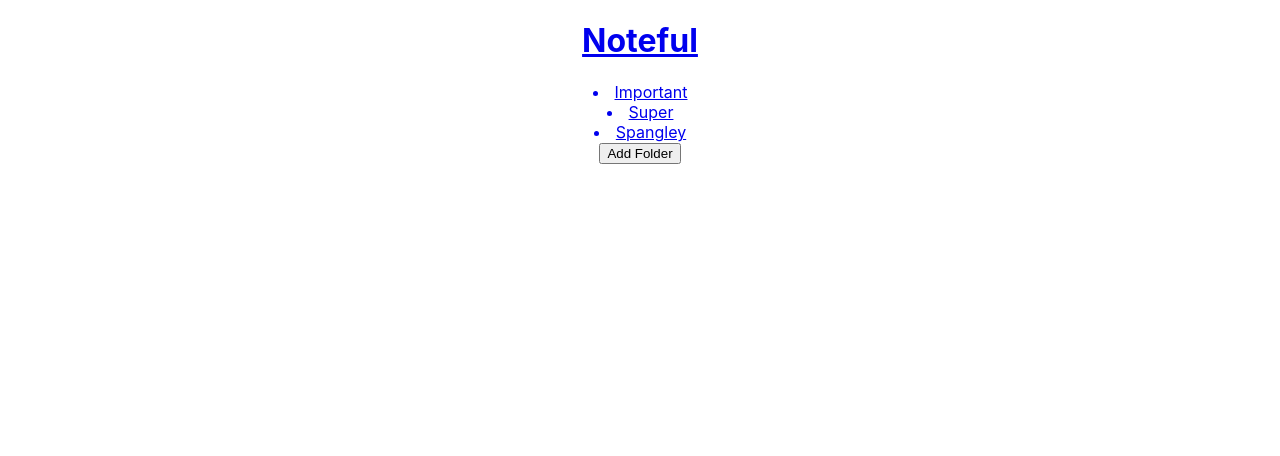
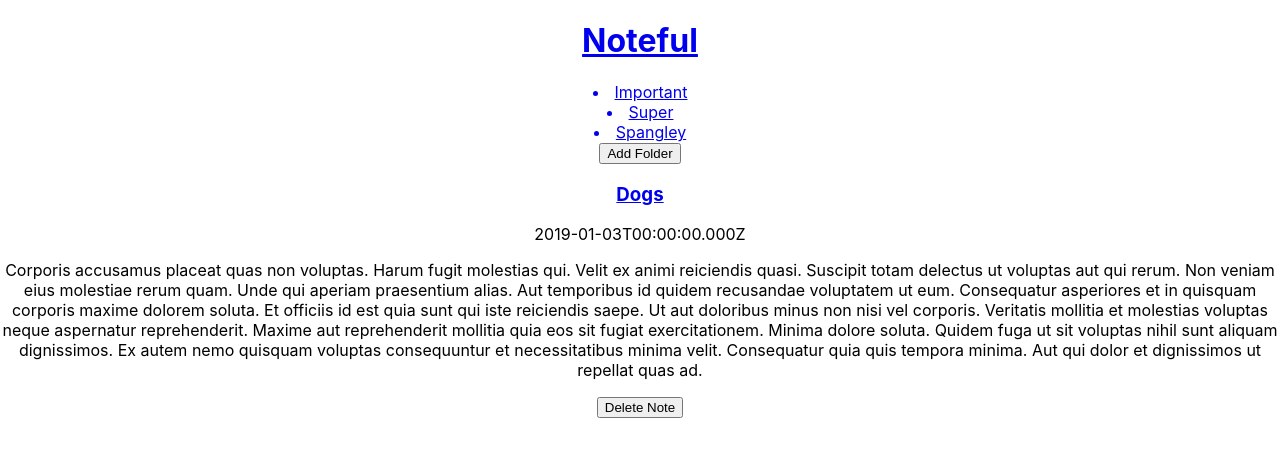
Before and after one commit to wysocki129/react-noteful, a React (Create React App) app: page /folder/b0715efe-ffaf-11e8-8eb2-f2801f1b9fd1/note/cbc787a0-ffaf-11e8-8eb2-f2801f1b9fd1 in a window 1280 px wide. Shown: the top 456 px of the page. Built offline with nearby package versions, Linux system fonts and the light colour scheme.

Commit message:
added note page TODO -> Make go back button

```diff
--- a/src/App.js
+++ b/src/App.js
@@ -3,11 +3,19 @@ import './App.css';
 import { BrowserRouter as Router, Route, Link } from 'react-router-dom';
 import FolderList from './components/FolderList/FolderList';
 import NoteList from './components/NoteList/NoteList';
+import NotePage from './components/NotePage/NotePage';
 import { dummyFolders, dummyNotes } from './dummy-store';
 
 const App = ({ starterFolders, starterNotes }) => {
 	const [allFolders, setAllFolders] = useState(dummyFolders);
 	const [allNotes, setAllNotes] = useState(dummyNotes);
+
+	const getNotePage = (allNotes, selectedNoteId) => {
+		let noteForPage = allNotes.filter(
+			note => note.id === selectedNoteId
+		);
+		return noteForPage[0];
+	};
 
 	return (
 		<Router>
@@ -21,24 +29,32 @@ const App = ({ starterFolders, starterNotes }) => {
 					exact
 					render={() => (
 						<>
+							<NoteList allNotes={allNotes} />
+						</>
+					)}
+				/>
+				<Route
+					path="/folder/:folderId"
+					exact
+					render={({ match }) => (
+						<>
 							<NoteList
 								allNotes={allNotes}
-								folderFilter={null}
+								folderFilter={match.params.folderId}
 							/>
 						</>
 					)}
 				/>
 				<Route
-					path="/folder/:id"
+					path="/folder/:folderId/note/:noteId"
 					exact
 					render={({ match }) => (
-						<>
-							{' '}
-							<NoteList
-								allNotes={allNotes}
-								folderFilter={match.params.id}
-							/>
-						</>
+						<NotePage
+							data={getNotePage(
+								allNotes,
+								match.params.noteId
+							)}
+						/>
 					)}
 				/>
 			</div>
--- a/src/components/FolderList/FolderList.jsx
+++ b/src/components/FolderList/FolderList.jsx
@@ -3,11 +3,10 @@ import Folder from '../Folder/Folder';
 import { Link } from 'react-router-dom';
 
 const FolderList = ({ allFolders }) => {
-	console.log(allFolders);
 	return (
 		<nav>
 			{allFolders.map(folder => (
-				<Link to={`/folder/${folder.id}`}>
+				<Link key={folder.id} to={`/folder/${folder.id}`}>
 					<Folder data={folder} />
 				</Link>
 			))}
--- a/src/components/NoteList/NoteList.jsx
+++ b/src/components/NoteList/NoteList.jsx
@@ -1,13 +1,13 @@
 import React from 'react';
 import Note from '../Note/Note';
 
-const NoteList = ({ allNotes, folderFilter }) => {
+const NoteList = ({ allNotes, folderFilter, noteFilter }) => {
 	const filterNotes = (allNotes, filter) => {
-		if (filter === null) {
+		if (filter === null || filter === undefined) {
 			return allNotes;
 		} else {
 			let displayNotes = allNotes.filter(folderNotes => {
-				return folderNotes.folderId == filter;
+				return folderNotes.folderId === filter;
 			});
 			return displayNotes;
 		}
--- /dev/null
+++ b/src/components/NotePage/NotePage.jsx
@@ -0,0 +1,9 @@
+import React from 'react';
+import Note from '../Note/Note';
+
+const NotePage = ({ data }) => {
+	// console.log(test);
+	return <Note data={data} />;
+};
+
+export default NotePage;
```
